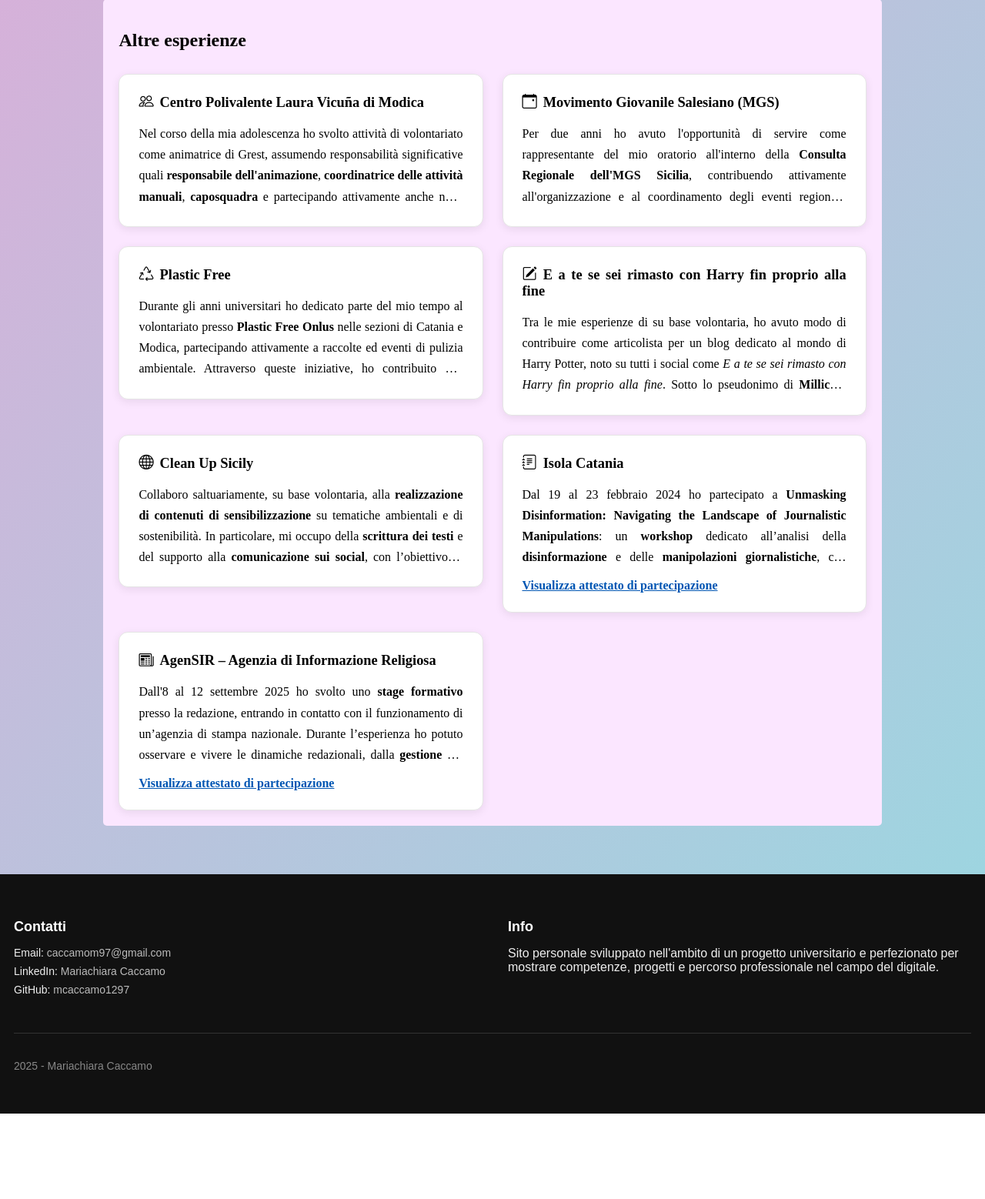
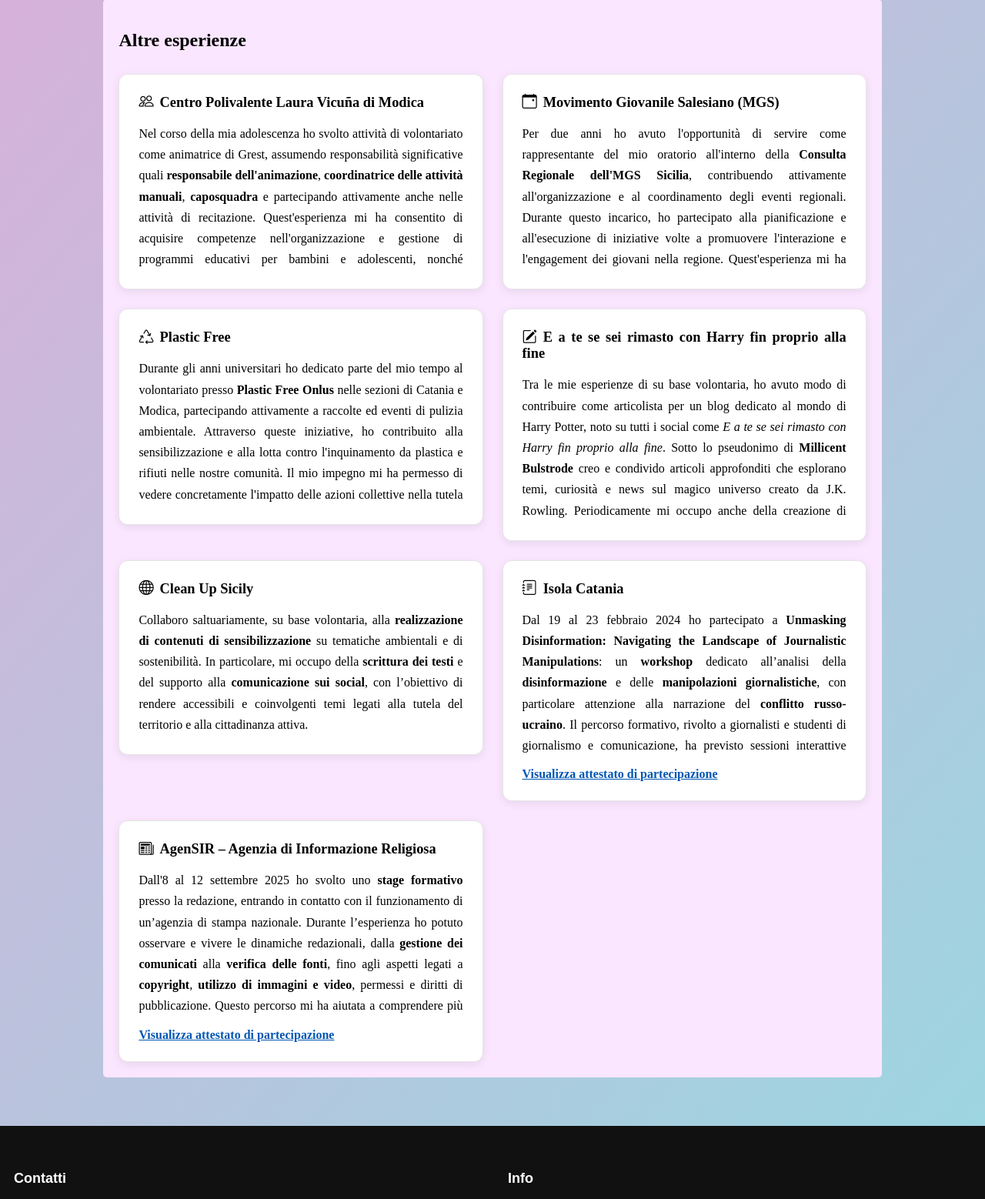
Before and after one commit to mcaccamo1297/mcaccamo_presentation, a PHP site: page /pag/esperienze.html in a window 1280 px wide. Shown: the part 146-1704 px from the top of the page at 77% size. Before the commit the page ends 1593 px from the top, so only its background shows below. Run offline with PHP 8.4, Linux system fonts and the light colour scheme.

Commit message:
Modify experiencia-card text display properties
Removed line clamping for experience card text and adjusted max-height.

```diff
--- a/stylesheet/esperienze.css
+++ b/stylesheet/esperienze.css
@@ -184,17 +184,14 @@
 .esperienza-card p {
     line-height: 1.7;
     text-align: justify;
+    margin-bottom: 0;
 
-    /* Mostra solo un'anteprima */
-    display: -webkit-box;
-    -webkit-line-clamp: 4;
-    -webkit-box-orient: vertical;
+    max-height: 11.9em;
     overflow: hidden;
 }
 
-/* Al passaggio del mouse mostra il testo completo */
 .esperienza-card:hover p {
-    display: block;
+    max-height: none;
     overflow: visible;
 }
 
```
